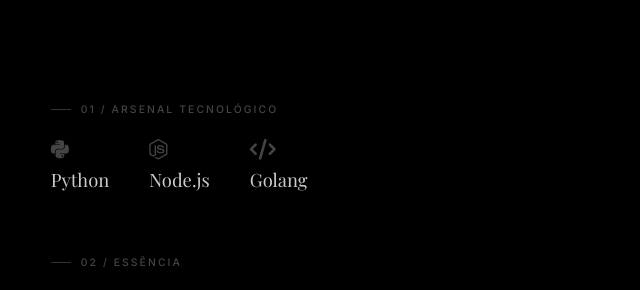
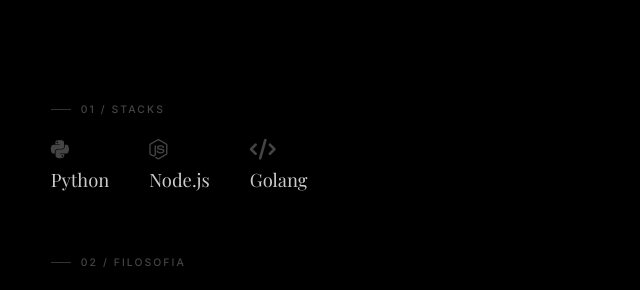
Before and after one commit to k-listo/sensato-page, a plain HTML site: page index.html in a window 1280 px wide. Shown: the top 290 px of the page, 575-1215 px from the left. Drawn offline with nearby package versions, Linux system fonts and the light colour scheme; a web font is replaced by a local one.

Commit message:
correção de termos

```diff
--- a/index.html
+++ b/index.html
@@ -45,7 +45,7 @@
 
       <section class="content-section">
         <article>
-          <div class="section-label">01 / Arsenal Tecnológico</div>
+          <div class="section-label">01 / Stacks</div>
           <div class="tech-container">
             <div class="tech-item"><i class="fab fa-python"></i> Python</div>
             <div class="tech-item"><i class="fab fa-node-js"></i> Node.js</div>
@@ -54,7 +54,7 @@
         </article>
 
         <article>
-          <div class="section-label">02 / Essência</div>
+          <div class="section-label">02 / Filosofia</div>
           <div class="phil-container">
             <div class="phil-statement">Niilista Ativo.</div>
             <div class="phil-desc">
```
